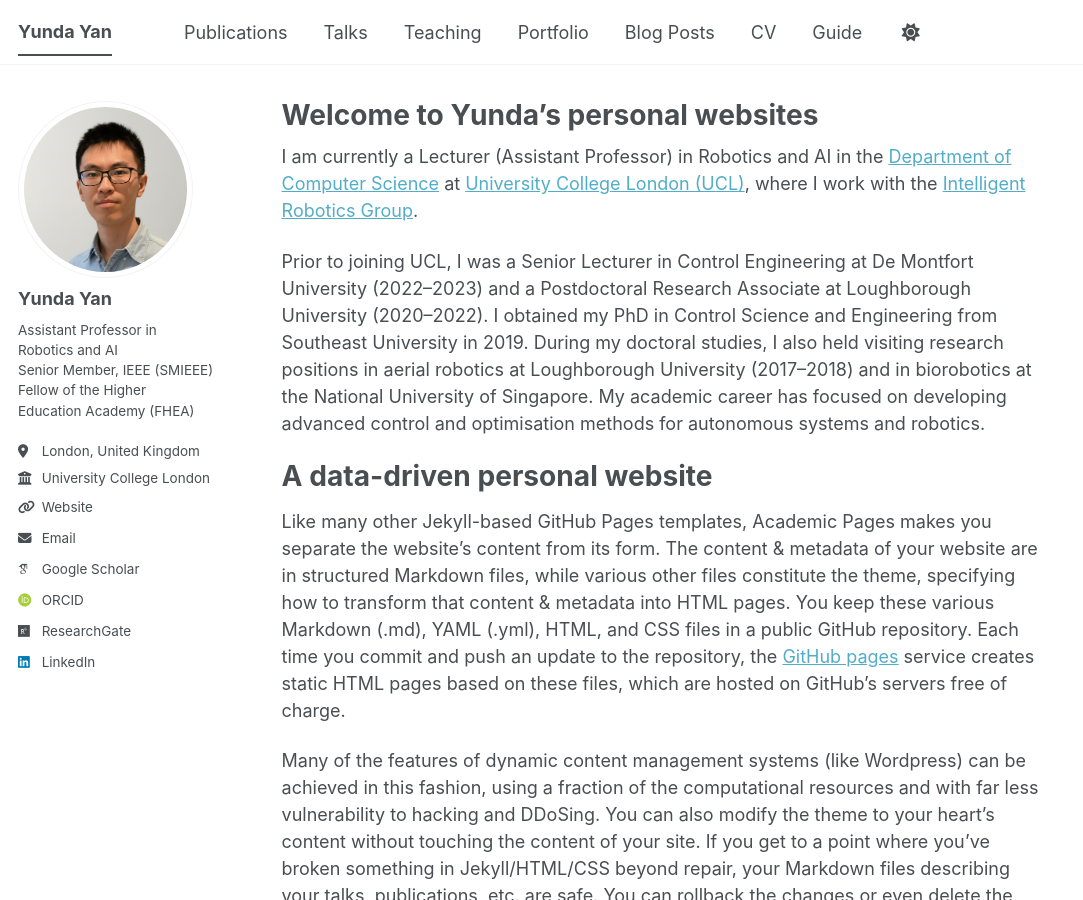
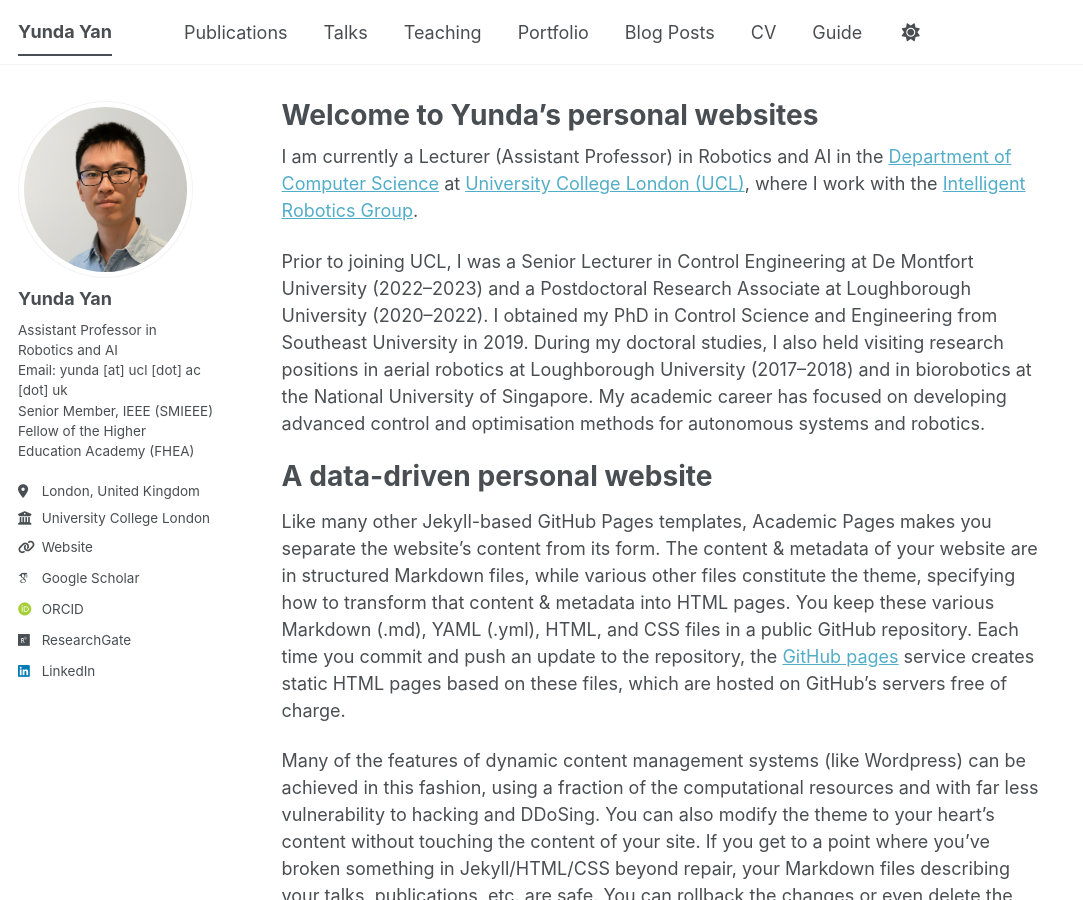
Before and after one commit to YundaYan/YundaYan.github.io, a Jekyll site: the page built from _pages/about.md, in a window 1280 px wide and 900 px high. Shown: the whole window, without its empty margins (0-1083 px from the left). Built offline with Jekyll 4.4.1, drawn with Linux system fonts in a browser that asks for light colours; some web fonts are replaced; a script bundle is joined from its source files by our own code; library files that are not in the unit come from our copies.

Commit message:
Update bio and comment out email in config

```diff
--- a/_config.yml
+++ b/_config.yml
@@ -22,11 +22,11 @@ author:
   avatar: "profile_Yunda.png"
   name: "Yunda Yan"
   pronouns:
-  bio: "Assistant Professor in Robotics and AI <br> Senior Member, IEEE (SMIEEE) <br> Fellow of the Higher Education Academy (FHEA)"
+  bio: "Assistant Professor in Robotics and AI <br> Email: yunda [at] ucl [dot] ac [dot] uk <br> Senior Member, IEEE (SMIEEE) <br> Fellow of the Higher Education Academy (FHEA)"
   location: "London, United Kingdom"
   employer: "University College London (UCL)"
   uri: "https://profiles.ucl.ac.uk/95124-yunda-yan"
-  email: "yunda.yan@ucl.ac.uk"
+  # email: "yunda.yan@ucl.ac.uk"
 
   # Academic profiles
   googlescholar: "https://scholar.google.com/citations?user=s9IOtoMAAAAJ&hl=en"
```
